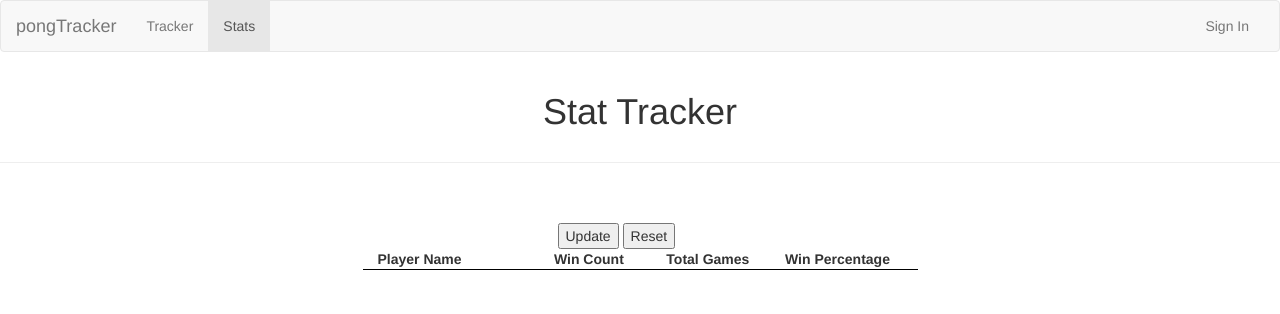
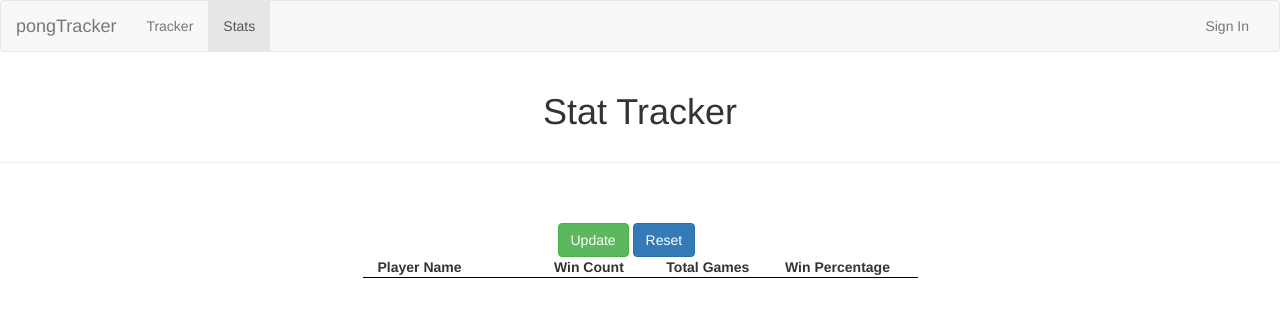
Before and after one commit to michaeldiguiseppi/ping-pong-app, a website: page src/stats.html in a window 1280 px wide. Drawn offline with nearby package versions, Linux system fonts and the light colour scheme.

Commit message:
Changed button styling

```diff
--- a/src/stats.html
+++ b/src/stats.html
@@ -43,8 +43,8 @@
 <div class="container">
   <div class="row">
     <div class="col-lg-2 col-lg-offset-5">
-      <button type="submit" id="updateStats">Update</button>
-      <button type="reset" id="resetStats">Reset</button>
+      <button type="submit" class="btn btn-success" id="updateStats">Update</button>
+      <button type="reset" class="btn btn-primary" id="resetStats">Reset</button>
     </div>
     <br>
     <div class="col-lg-6 col-lg-offset-3">
```
